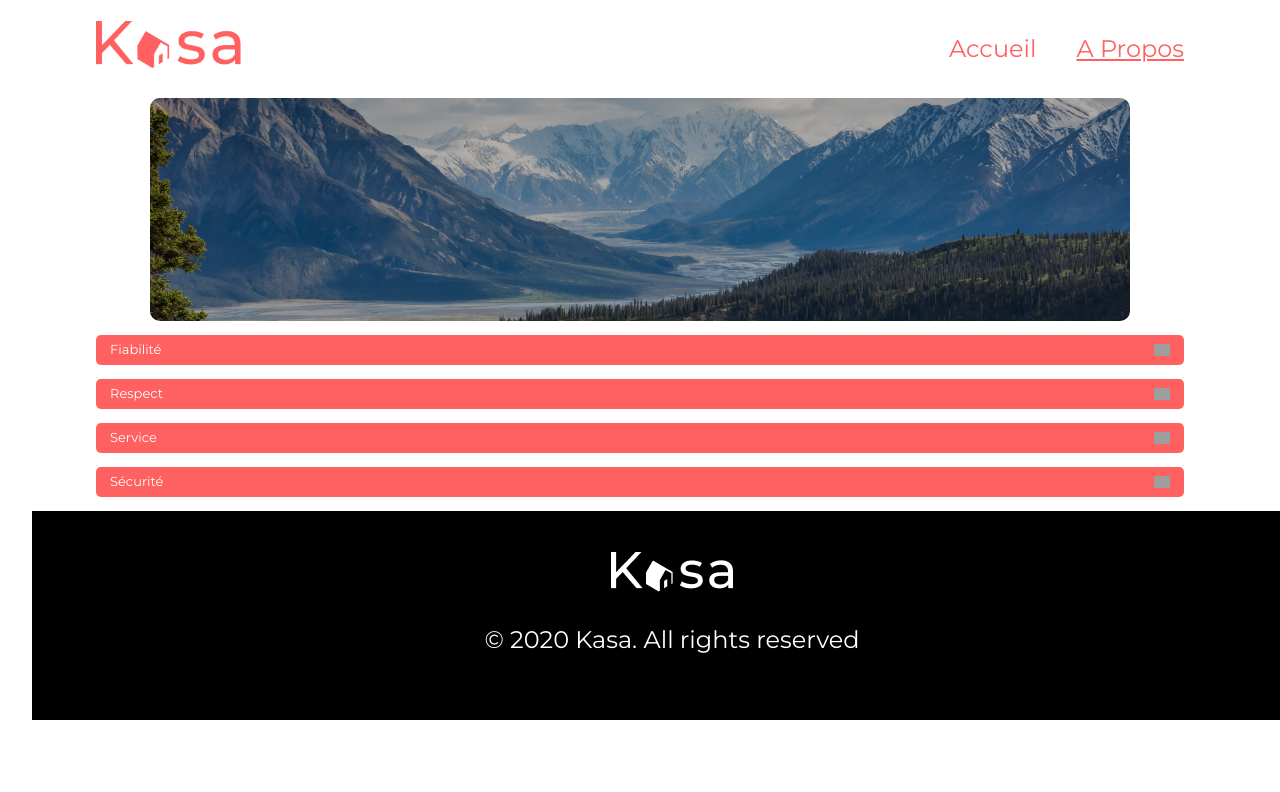
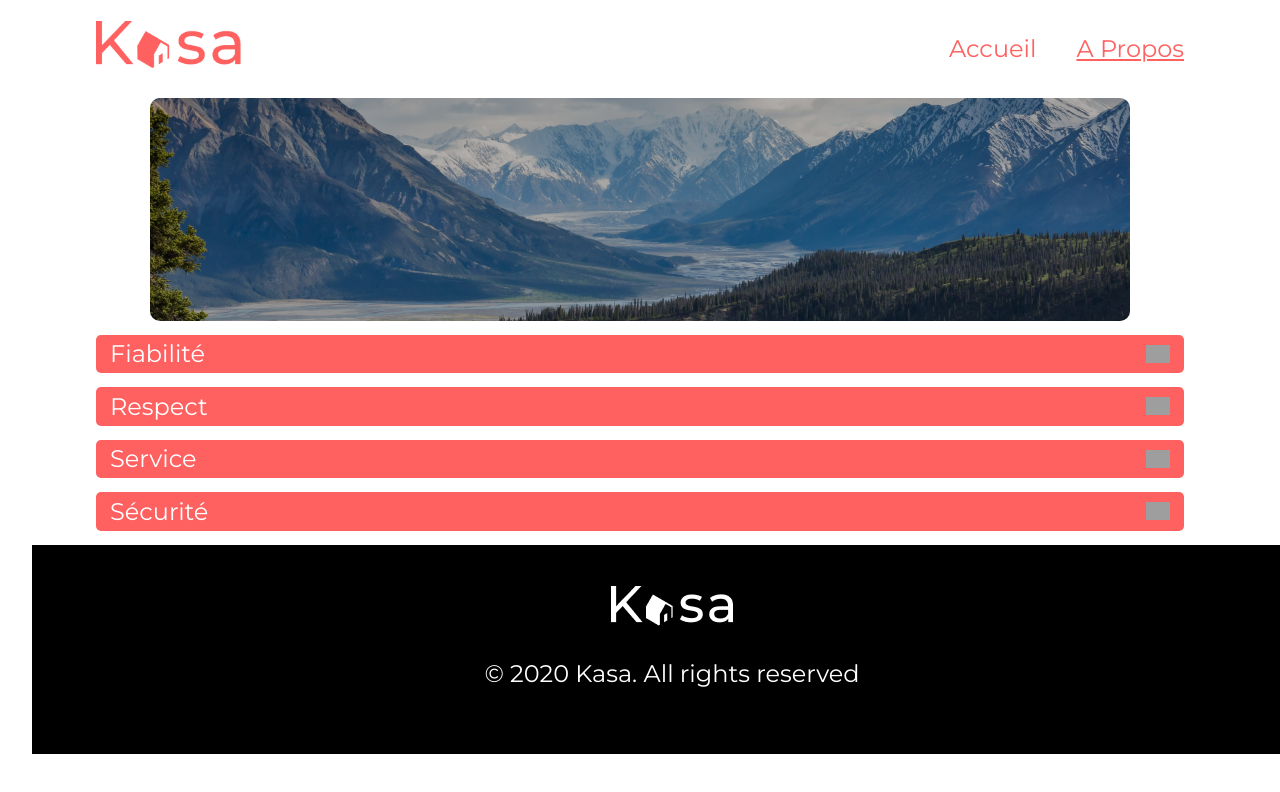
Before and after one commit to emmanuelbcd/kasa, a React (Create React App) app: page /a-propos in a window 1280 px wide. Shown: the top 792 px of the page. Built offline with nearby package versions, Linux system fonts and the light colour scheme; grey boxes are pictures that could not be loaded.

Commit message:
update before git pull

```diff
--- a/src/components/Collapse/Collapse.scss
+++ b/src/components/Collapse/Collapse.scss
@@ -3,11 +3,12 @@
 .collapse {
     display: flex;
     flex-direction: column;
-    width: 100%;
     border-radius: 10px;
     position: relative; //on envisage de positionner la flèche arrow
     border: none;
     margin-top: 14px;
+    margin-right: auto;
+    margin-left: auto;
 
     //Titres (Fiabilité, Respect, etc.)
     .collapse-title {
@@ -56,4 +57,41 @@
             line-height: 17.11px;
         }
     }
+
+    @media (min-width: 769px) {
+        .collapse-title {
+            height: 47px;
+            font-size: 18.5px;
+
+            .arrow-icon {
+                width: 20px;
+            }
+        }
+
+        .collapse-content {
+            &.opened {
+                font-size: 18px;
+                line-height: 25.67px;
+            }
+        }
+    }
+
+    @media (min-width: 1025px) {
+        .collapse-title {
+            height: 38.5px;
+            font-size: 24px;
+
+            .arrow-icon {
+                width: 24px;
+            }
+        }
+
+        .collapse-content {
+            &.opened {
+                font-size: 24px;
+                line-height: 34.22px;
+            }
+        }
+    }
+
 }
```
